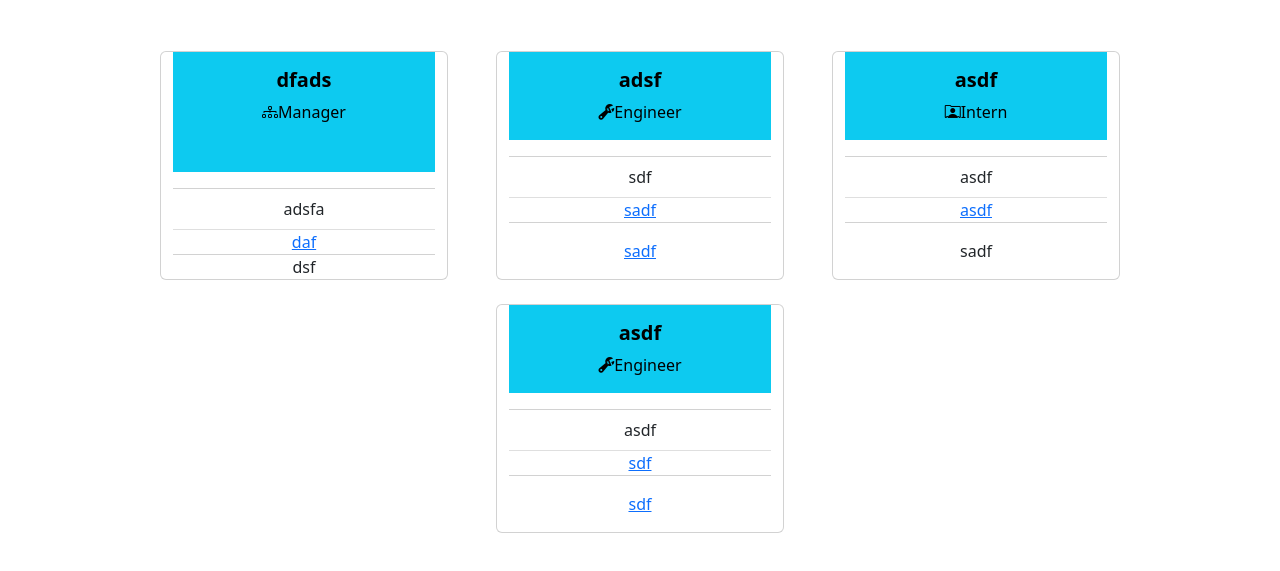
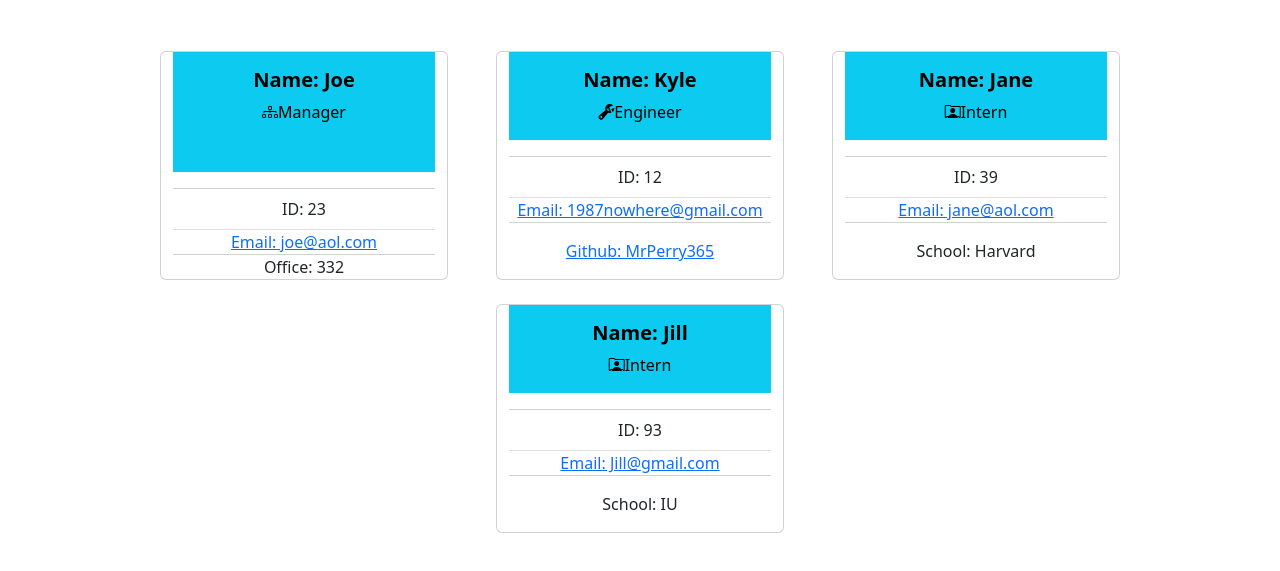
Before and after one commit to MrPerry365/team-profile-generator, a website: page team.html in a window 1280 px wide. Shown: the part 53-624 px from the top of the page. Drawn offline with nearby package versions, Linux system fonts and the light colour scheme.

```diff
--- a/team.html
+++ b/team.html
@@ -29,15 +29,15 @@
 
 <div class="card mx-4 mt-4" id="managerCard"style="width: 18rem;">
 <div class="card-body our. text-bg-info mb-3">
-  <h5 class="card-title text-center fw-bold .fs-1">dfads</h5>
+  <h5 class="card-title text-center fw-bold .fs-1">Name: Joe</h5>
   <p class="card-text text-center .fs-2 bi bi-diagram-3">Manager</p>
 </div>
 <ul class="list-group list-group-flush">
-  <li class="list-group-item text-center text-center">adsfa</li>
-  <a href="mailto:daf" class="card-link text-center">daf</a>
+  <li class="list-group-item text-center text-center">ID: 23</li>
+  <a href="mailto:joe@aol.com" class="card-link text-center">Email: joe@aol.com</a>
 
 </ul>
-<div class="list-group-item text-center">dsf</li>
+<div class="list-group-item text-center">Office: 332</li>
 
 </div>
 </div>
@@ -45,49 +45,49 @@
 
   <div class="card mx-4 mt-4" id="engineerCard" style="width: 18rem;">
   <div class="card-body our. text-bg-info mb-3">
-    <h5 class="card-title text-center fw-bold .fs-1">adsf</h5>
+    <h5 class="card-title text-center fw-bold .fs-1">Name: Kyle</h5>
     <p class="card-text text-center .fs-2 bi bi-wrench-adjustable">Engineer</p>
   </div>
   <ul class="list-group list-group-flush">
-    <li class="list-group-item text-center text-center">sdf</li>
-    <a href= mailto:sadf class="card-link text-center">sadf</a>
+    <li class="list-group-item text-center text-center">ID: 12</li>
+    <a href= mailto:1987nowhere@gmail.com class="card-link text-center">Email: 1987nowhere@gmail.com</a>
   </ul>
   <div class="card-body text-center">
 
-    <a href= "https://github.com/sadf" class="card-link">sadf</a>
+    <a href= "https://github.com/MrPerry365" class="card-link">Github: MrPerry365</a>
   </div>
 </div>
 
 <div class="card mx-4 mt-4" id="internCard" style="width: 18rem;">
 <div class="card-body our. text-bg-info mb-3">
-  <h5 class="card-title text-center fw-bold .fs-1">asdf</h5>
+  <h5 class="card-title text-center fw-bold .fs-1">Name: Jane</h5>
   <p class="card-text text-center .fs-2 bi bi-person-rolodex">Intern</p>
 </div>
 <ul class="list-group list-group-flush">
-  <li class="list-group-item text-center text-center">asdf</li>
-  <a href= mailto:asdf class="card-link text-center">asdf</a>
+  <li class="list-group-item text-center text-center">ID: 39</li>
+  <a href= mailto:jane@aol.com class="card-link text-center">Email: jane@aol.com</a>
 
 </ul>
 <div class="card-body text-center">
 
-    <li class="list-group-item text-center text-center">sadf</li>
+    <li class="list-group-item text-center text-center">School: Harvard</li>
 </div>
 </div>
 
+<div class="card mx-4 mt-4" id="internCard" style="width: 18rem;">
+<div class="card-body our. text-bg-info mb-3">
+  <h5 class="card-title text-center fw-bold .fs-1">Name: Jill</h5>
+  <p class="card-text text-center .fs-2 bi bi-person-rolodex">Intern</p>
+</div>
+<ul class="list-group list-group-flush">
+  <li class="list-group-item text-center text-center">ID: 93</li>
+  <a href= mailto:Jill@gmail.com class="card-link text-center">Email: Jill@gmail.com</a>
 
-  <div class="card mx-4 mt-4" id="engineerCard" style="width: 18rem;">
-  <div class="card-body our. text-bg-info mb-3">
-    <h5 class="card-title text-center fw-bold .fs-1">asdf</h5>
-    <p class="card-text text-center .fs-2 bi bi-wrench-adjustable">Engineer</p>
-  </div>
-  <ul class="list-group list-group-flush">
-    <li class="list-group-item text-center text-center">asdf</li>
-    <a href= mailto:sdf class="card-link text-center">sdf</a>
-  </ul>
-  <div class="card-body text-center">
+</ul>
+<div class="card-body text-center">
 
-    <a href= "https://github.com/sdf" class="card-link">sdf</a>
-  </div>
+    <li class="list-group-item text-center text-center">School: IU</li>
+</div>
 </div>
 
 
```
Also changed, not shown: utils/htmlHelpers.js (+12 -12 lines), README.md.
